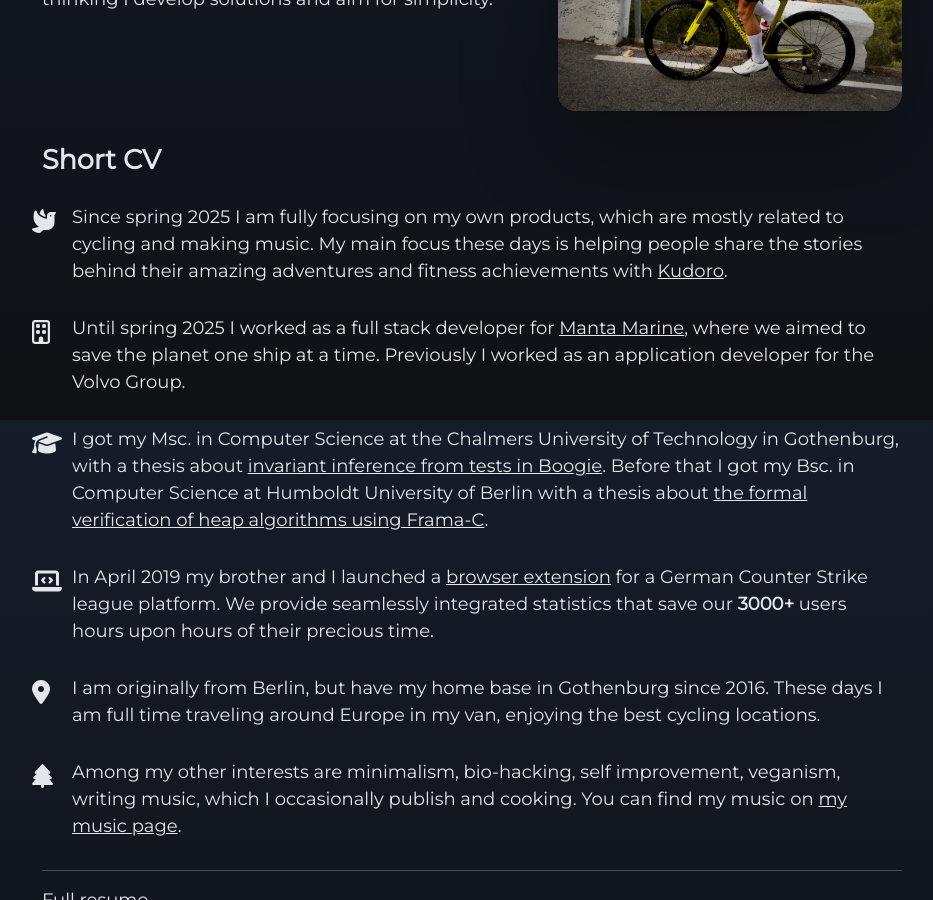
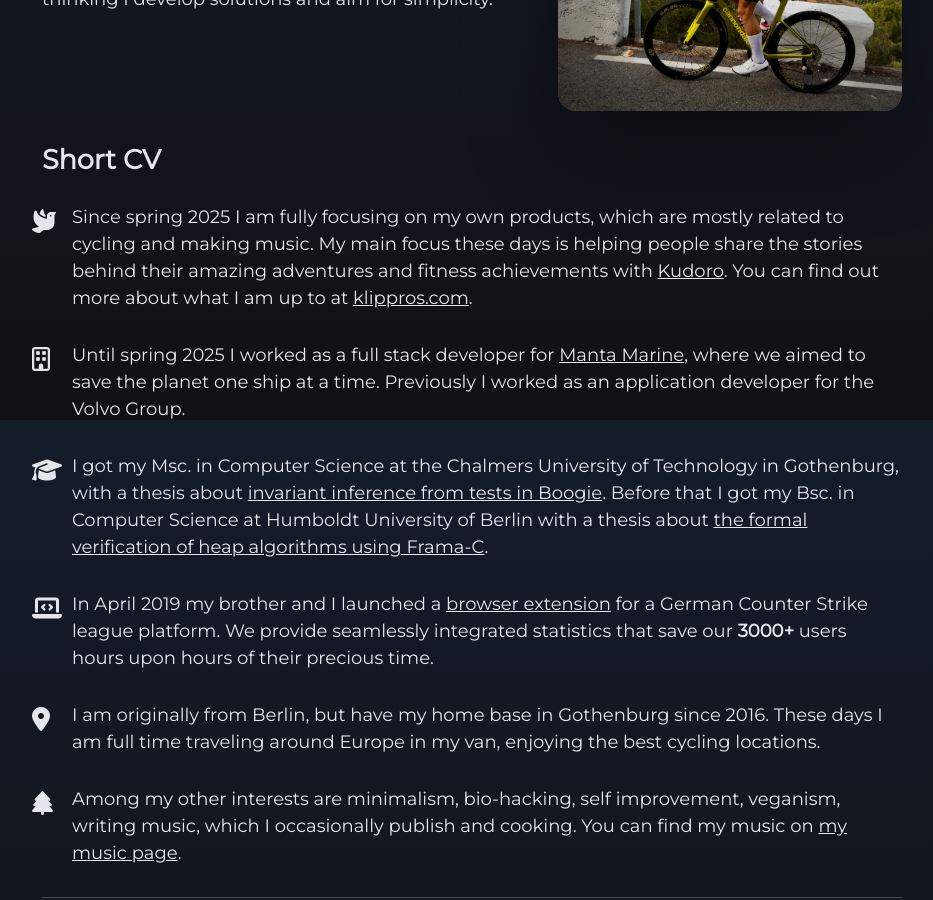
Before and after one commit to timonla/timonla.github.io, a Jekyll site: the page built from about.html, in a window 1280 px wide and 900 px high, scrolled down 480 px. Shown: the whole window, without its empty margins (168-1101 px from the left). Built offline with Jekyll 4.4.1, drawn with Linux system fonts in a browser that asks for light colours; nearby versions of some CDN libraries.

Commit message:
Add klippros link

```diff
--- a/about.html
+++ b/about.html
@@ -20,6 +20,7 @@ url: "/about/"
   related to cycling and making music.
   My main focus these days is helping people share the stories behind their
   amazing adventures and fitness achievements with <a href="https://kudoro.cc">Kudoro</a>.
+  You can find out more about what I am up to at <a href="https://klippros.com">klippros.com</a>.
 </p>
 
 <p class="cv-bullet">
```
